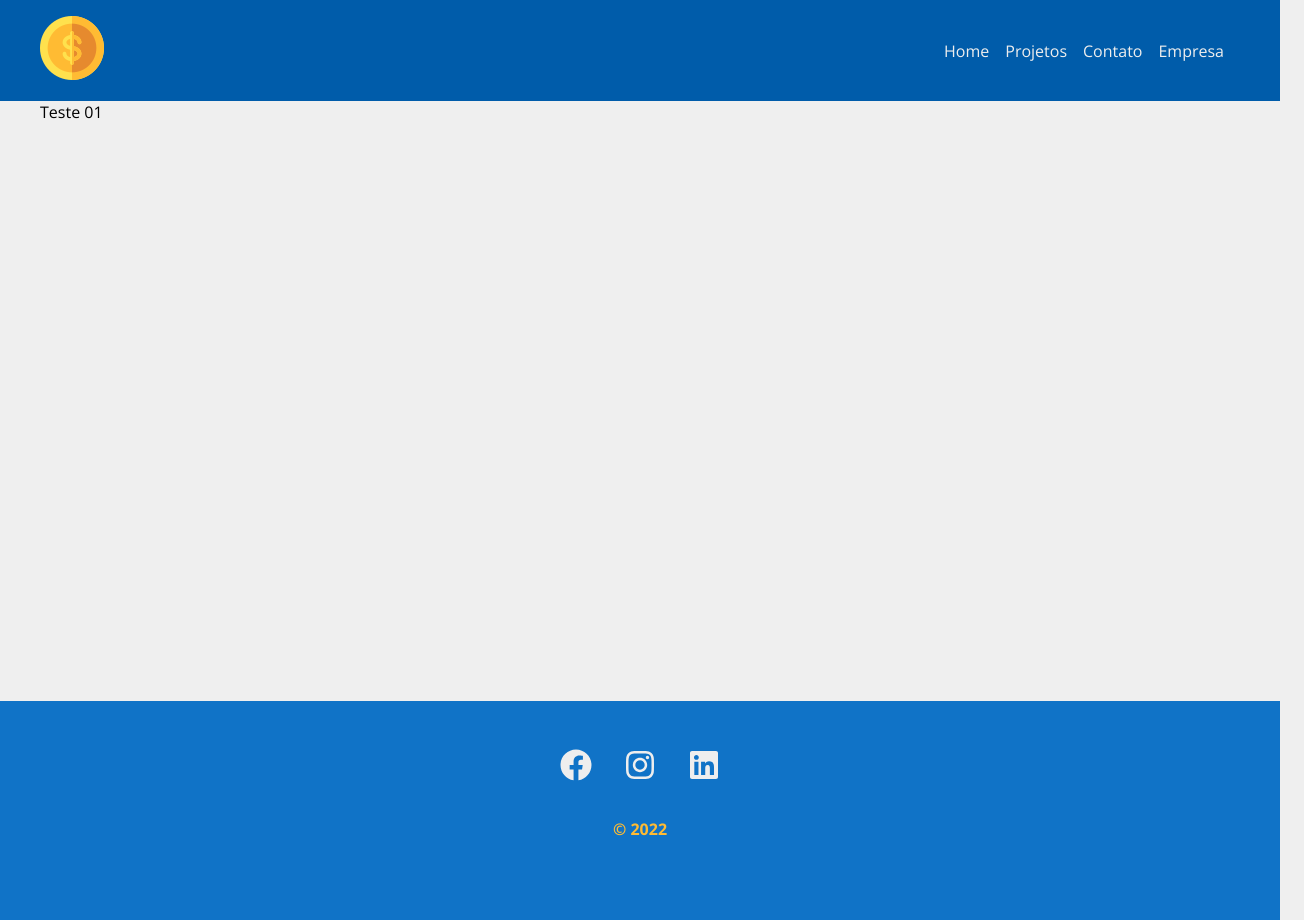
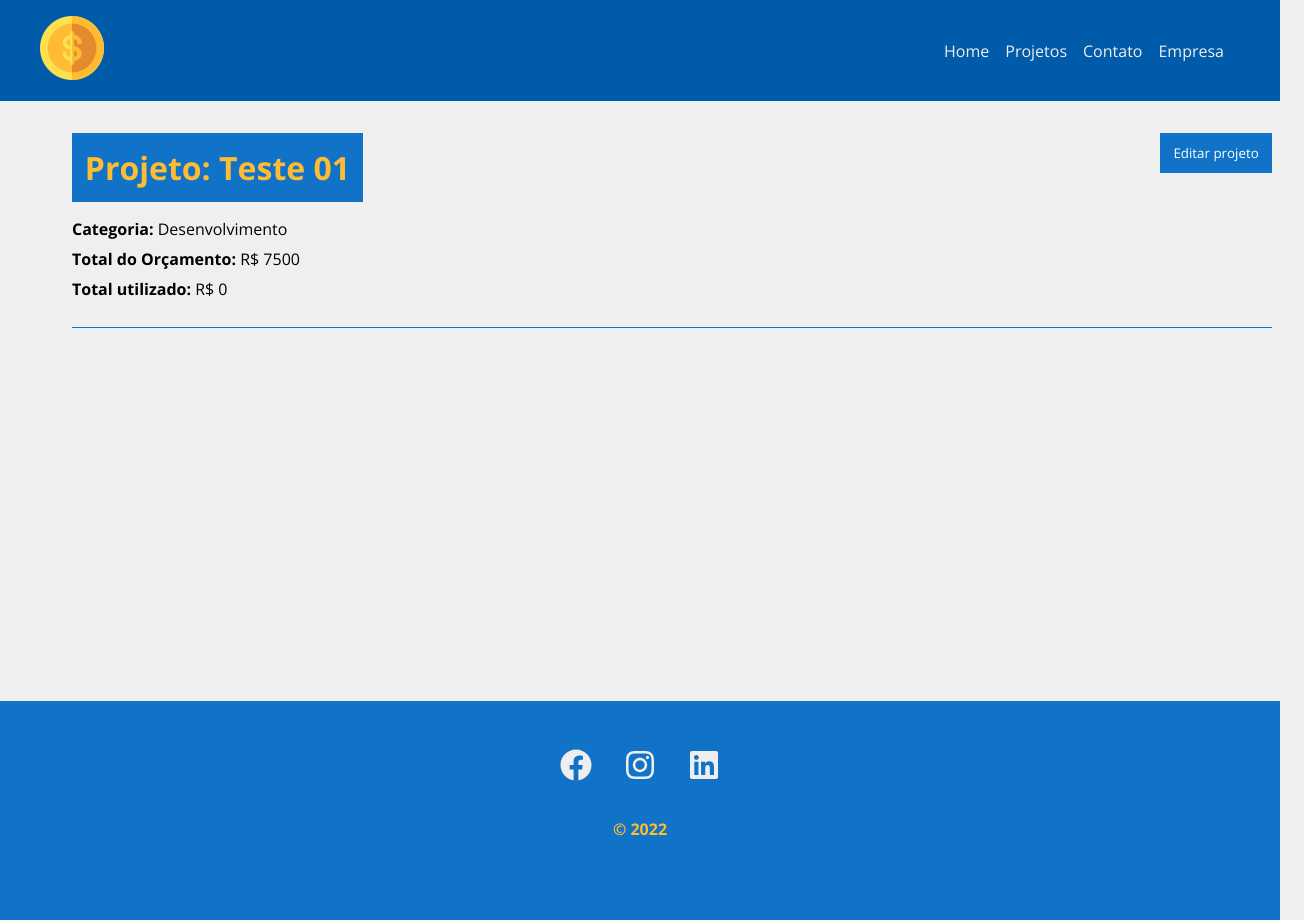
Before and after one commit to allangadelha/my-manager, a React (Create React App) app: page /project/1 in a window 1280 px wide. Shown: the whole page, 1304 px wide, since content can reach past the window. Built offline with nearby package versions, Linux system fonts and the light colour scheme; data requests are answered from the project's data file.

Commit message:
Concluding style page edit project

```diff
--- a/src/components/pages/Project.js
+++ b/src/components/pages/Project.js
@@ -1,14 +1,20 @@
 import { useState, useEffect } from 'react';
 import { useParams } from 'react-router-dom';
+
 import styles from './Project.module.css';
+
+import Loading from '../layout/Loading';
+import Container from '../layout/Container';
 
 function Project() {
 
     const { id } = useParams();
     const [project, setProject] = useState([]);
+    const [showProjectForm, setShowProjectForm] = useState(false);
 
     useEffect(() => {
 
+        setTimeout(() => {
             fetch(`http://localhost:5000/projects/${id}`, {
                 method: 'GET',
                 headers: {
@@ -18,16 +24,49 @@
             })
                 .then((resp) => resp.json())
                 .then((data) => setProject(data))
-        .catch((err) => console.log('Algo de errado aconteceu'))
+                .catch((err) => console.log(`Algo de errado aconteceu ${err}`))
+        }, 300);
 
     }, [id])
+
+    function toggleProjectForm() {
+        setShowProjectForm(!showProjectForm)
+    }
 
 
     return (
 
-        <div>
-            <p>{project.name}</p>
+        <>
+            {project.name ? (
+                <div className={styles.project_details}>
+                    <Container customClass="column">
+                        <div className={styles.details_container}>
+                            <h1>Projeto: {project.name}</h1>
+                            <button className={styles.btn} onClick={toggleProjectForm}>
+                                {!showProjectForm ? 'Editar projeto' : 'Fechar'}
+                            </button>
+                            {!showProjectForm ? (
+                                <div className={styles.project_info}>
+                                    <p>
+                                        <span>Categoria:</span> {project.category.name}
+                                    </p>
+                                    <p>
+                                        <span>Total do Orçamento:</span> R$ {project.valueProject}
+                                    </p>
+                                    <p>
+                                        <span>Total utilizado:</span> R$ {project.manager}
+                                    </p>
                                 </div>
+                            ) : (
+                                <div className={styles.project_info}>Formulário de edição do projeto</div>
+                            )}
+                        </div>
+                    </Container>
+                </div>
+            ) : (
+            <Loading />
+            )}
+        </>
 
     )
 }
--- a/src/components/pages/Project.module.css
+++ b/src/components/pages/Project.module.css
@@ -1,9 +1,48 @@
-.project_container {
+.project_details {
     padding: 2em;
 }
 
-.title_container {
+.project_details h1,
+.project_details h12,
+.project_details p {
+    margin-bottom: 0.5em;
+}
+
+.project_details h1 {
+    background-color: #1073C7;
+    color: #FFBB33;
+    padding: .4em;
+}
+
+.project_details span {
+    font-weight: bold;
+}
+
+.details_container,
+.service_form_container {
+    border-bottom: 1px solid #1073C7;
     display: flex;
+    flex-wrap: wrap;
     justify-content: space-between;
-    margin-bottom: 2em;
+    margin-bottom: 1.2em;
+    padding-bottom: 1.2em;
 }
+
+.btn {
+    background-color: #1073C7;
+    border: none;
+    color: #FFFFFF;
+    cursor: pointer;
+    max-height: 40px;
+    padding: 0.5em 1em;
+    text-decoration: none;
+    transition: 0.3s;
+}
+
+.btn:hover {
+    color: #FFBB33;
+}
+
+.project_info {
+    width: 100%;
+}
```
Lines whose indentation alone changed are shown as unchanged.
